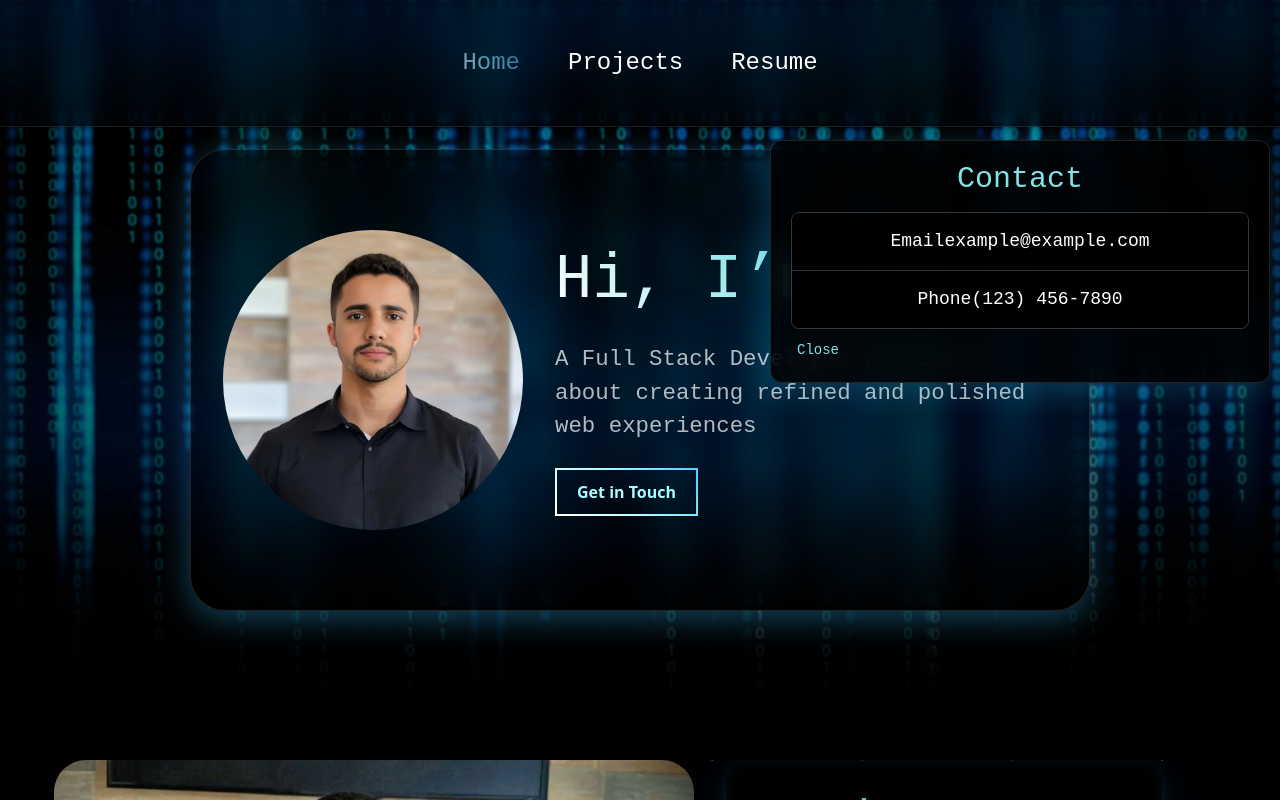
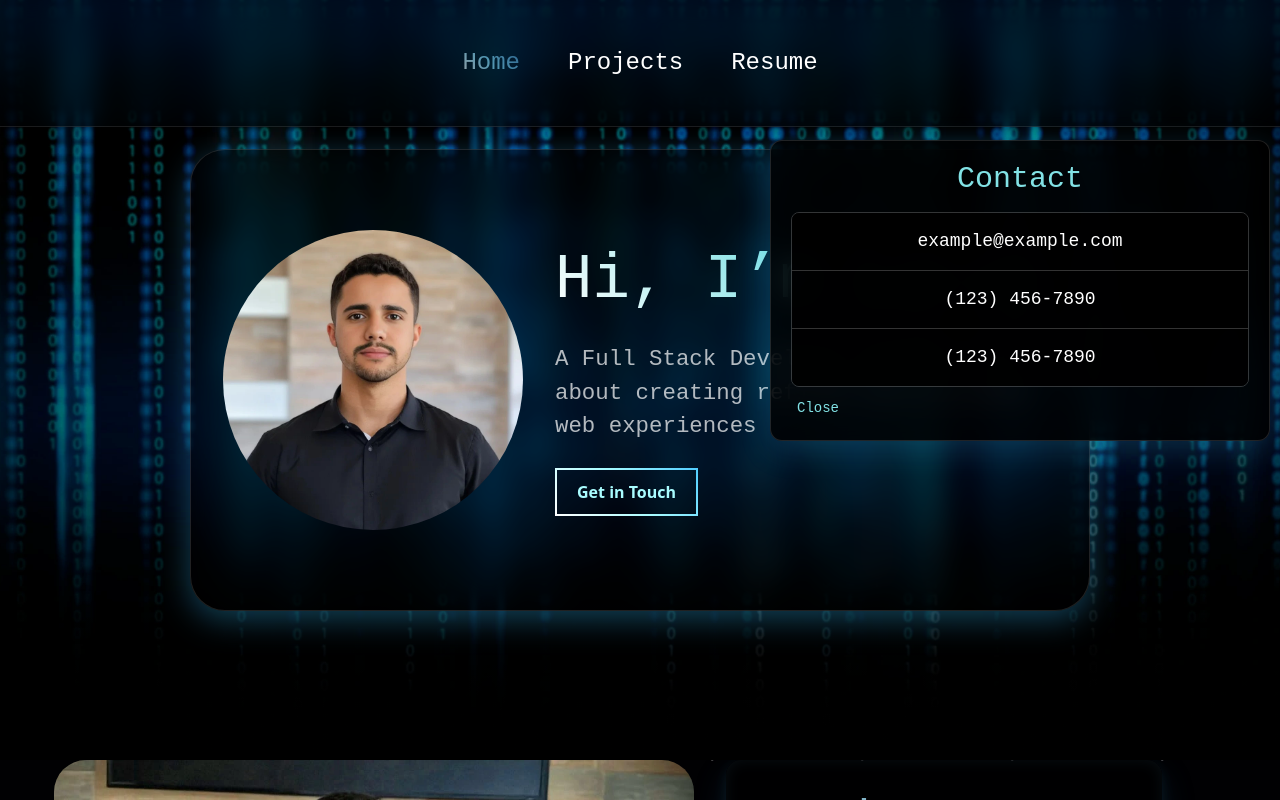
Before and after one commit to LucasRgo/portfolio, a React (Vite) app: page / in a window 1280 px wide. Both pictures are taken after a click on the button "Contact me here". Shown: the top 800 px of the page. Built offline with nearby package versions, Linux system fonts and the light colour scheme.

Commit message:
Thu, Dec 26, 2024, 2:53 PM -03:00

```diff
--- a/src/components/contactButton.jsx
+++ b/src/components/contactButton.jsx
@@ -21,7 +21,7 @@ const ContactButton = () => {
     const handleCopy = (text, id) => {
         navigator.clipboard.writeText(text);
         setCopiedItem(id);
-        setTimeout(() => setCopiedItem(null), 3000);
+        setTimeout(() => setCopiedItem(null), 2000); // Reset after 2 seconds
     };
 
     useEffect(() => {
@@ -40,7 +40,6 @@ const ContactButton = () => {
                     Contact me here
                 </button>
             )}
-
             {isCardOpen && (
                 <div className="contact-card" ref={cardRef}>
                     <h3>Contact</h3>
@@ -49,19 +48,19 @@ const ContactButton = () => {
                             className={`contact-row ${copiedItem === 'email' ? 'copied' : ''}`}
                             onClick={() => handleCopy('example@example.com', 'email')}
                         >
-                            <span className="contact-label">Email</span>
-                            <span className="contact-value">
-                                {copiedItem === 'email' ? 'Copied!' : 'example@example.com'}
-                            </span>
+                            {copiedItem === 'email' ? 'Copied!' : 'example@example.com'}
                         </div>
                         <div
                             className={`contact-row ${copiedItem === 'phone' ? 'copied' : ''}`}
                             onClick={() => handleCopy('(123) 456-7890', 'phone')}
                         >
-                            <span className="contact-label">Phone</span>
-                            <span className="contact-value">
-                                {copiedItem === 'phone' ? 'Copied!' : '(123) 456-7890'}
-                            </span>
+                            {copiedItem === 'phone' ? 'Copied!' : '(123) 456-7890'}
+                        </div>
+                        <div
+                            className={`contact-row ${copiedItem === 'phone' ? 'copied' : ''}`}
+                            onClick={() => handleCopy('(123) 456-7890', 'phone')}
+                        >
+                            {copiedItem === 'phone' ? 'Copied!' : '(123) 456-7890'}
                         </div>
                     </div>
                     <button className="close-button" onClick={handleToggleCard}>
@@ -69,8 +68,6 @@ const ContactButton = () => {
                     </button>
                 </div>
             )}
-
-
         </>
     );
 };
```
